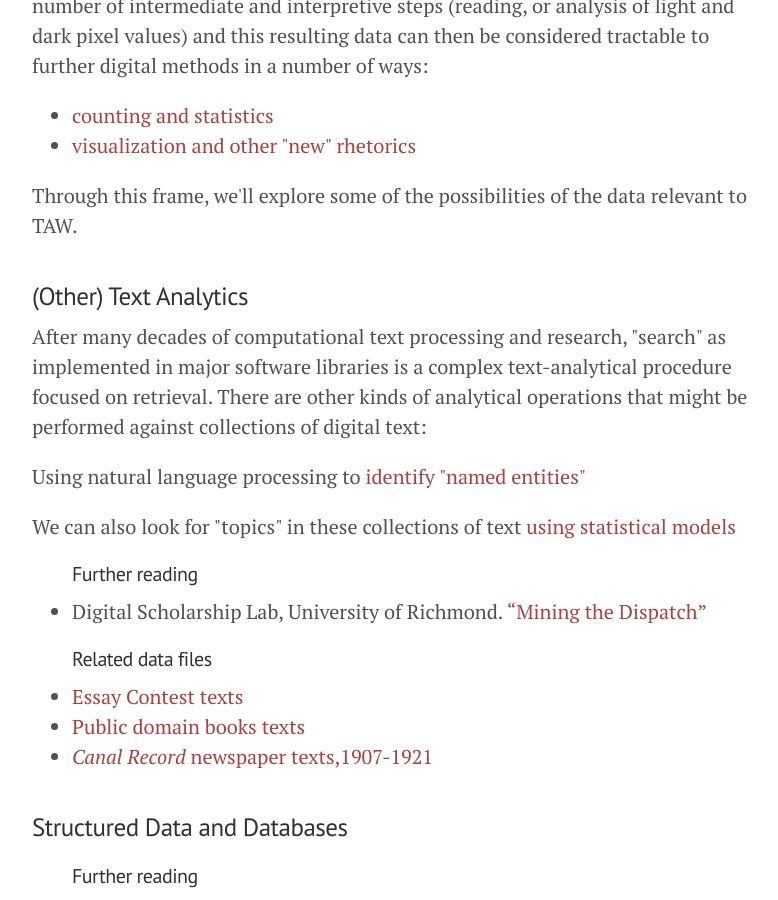
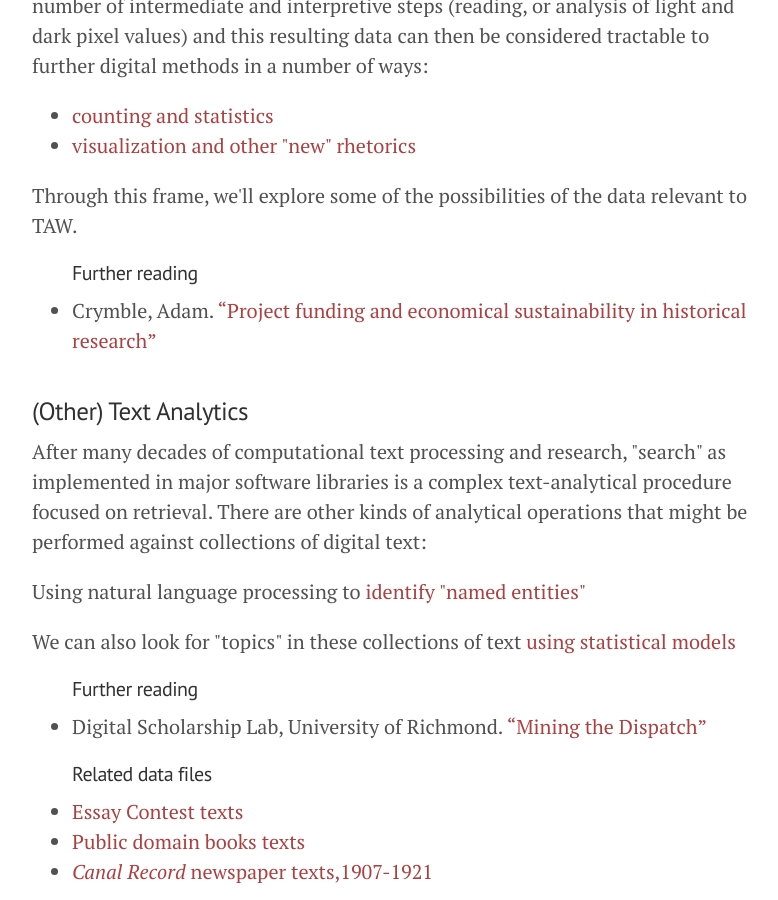
Before and after one commit to umd-mith/taw_workshop, a Jekyll site: the page built from index.html, in a window 1280 px wide and 900 px high, scrolled down 1680 px. Shown: the whole window, without its empty margins (248-1026 px from the left). Built offline with Jekyll 4.4.1, drawn with Linux system fonts in a browser that asks for light colours; nearby versions of some CDN libraries; Markdown is read by kramdown in place of the engine named in the settings; the list of posts is cut into pages by our own code.

Commit message:
Add Crymble link

```diff
--- a/index.html
+++ b/index.html
@@ -34,6 +34,12 @@ layout: default
     <li><a href="#rhetorics">visualization and other "new" rhetorics</a></li>
   </ul>
   <p>Through this frame, we'll explore some of the possibilities of the data relevant to TAW.</p>
+
+  <ul>
+      <h5>Further reading</h5>
+      <li>Crymble, Adam. <a href="http://www.software.ac.uk/blog/2015-01-21-project-funding-and-economical-sustainability-historical-research">“Project funding and economical sustainability in historical research”</a>
+      </li>
+    </ul>
 
 </section>
 
```
